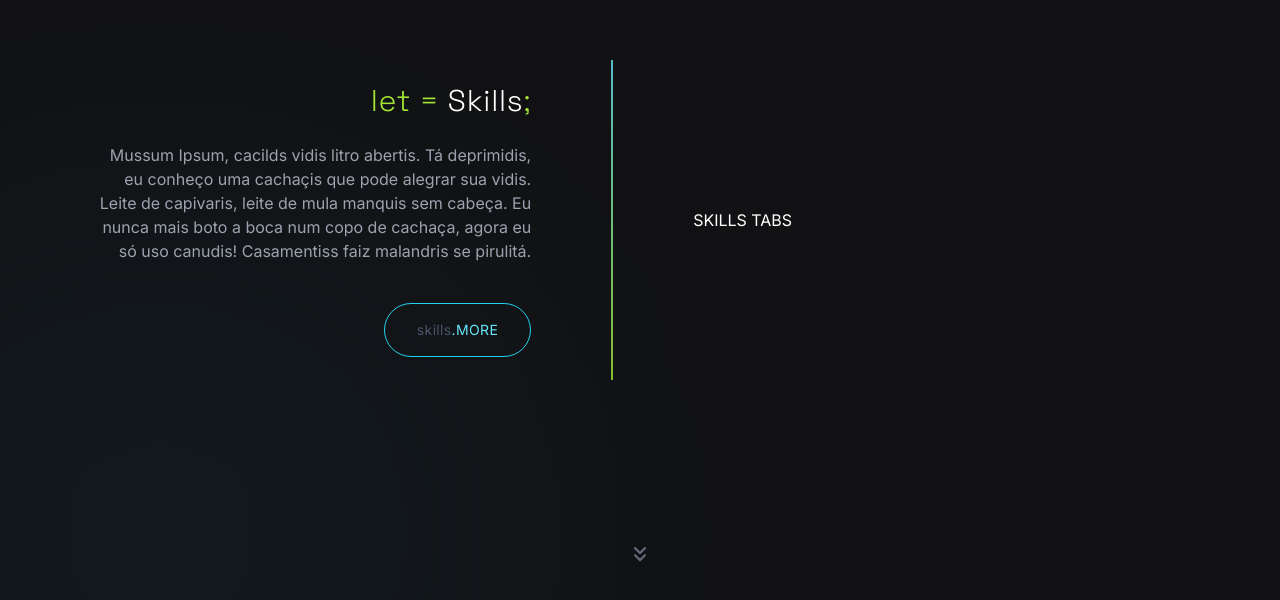
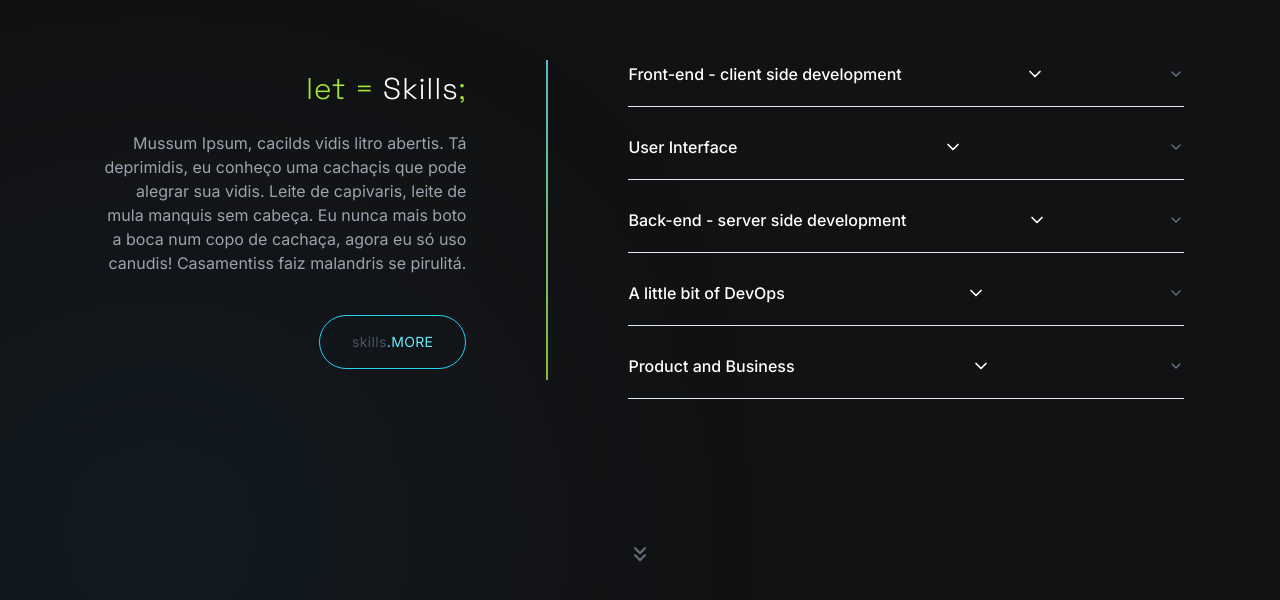
Before and after one commit to caio-guimaraes-web/portfolio-2025, a Next.js app: page / in a window 1280 px wide. Shown: the part 1788-2388 px from the top of the page. Built offline with nearby package versions, Linux system fonts and the light colour scheme.

Commit message:
Visual Structure - MySkillsSection - SkillsTabs/accordion created

```diff
--- a/src/app/components/homeSections/skills/MySkillsSection.tsx
+++ b/src/app/components/homeSections/skills/MySkillsSection.tsx
@@ -6,6 +6,7 @@ import { SkillContent } from './SkillContent'
 
 import { VerticalDivider } from '../../reusable/verticalDivider/VerticalDivider'
 import { ScrollNextSection } from '../../reusable/scrollNextSection/ScrollNextSection'
+import { SkillsTabs } from './skillsTabs/SkillsTabs'
 
 export function MySkillsSection() {
   return (
@@ -27,7 +28,7 @@ export function MySkillsSection() {
         </div>
 
         {/* SKILLS TABS */}
-        <div>SKILLS TABS</div>
+        <SkillsTabs />
       </div>
 
       {/* INDICADOR DE SCROLL */}
--- /dev/null
+++ b/src/app/components/homeSections/skills/skillsTabs/SkillsAccordion.tsx
@@ -0,0 +1,25 @@
+import { Accordion } from '@/components/ui/accordion'
+
+import { SkillsAccordionItem } from './SkillsAccordionItem'
+
+export function SkillsAccordion() {
+  return (
+    <Accordion type="multiple" className="w-full flex flex-col gap-2">
+      <SkillsAccordionItem
+        value="frontend"
+        title="Front-end - client side development"
+      />
+
+      <SkillsAccordionItem value="ui" title="User Interface" />
+
+      <SkillsAccordionItem
+        value="backend"
+        title="Back-end - server side development"
+      />
+
+      <SkillsAccordionItem value="devops" title="A little bit of DevOps" />
+
+      <SkillsAccordionItem value="product" title="Product and Business" />
+    </Accordion>
+  )
+}
--- /dev/null
+++ b/src/app/components/homeSections/skills/skillsTabs/SkillsAccordionItem.tsx
@@ -0,0 +1,56 @@
+import {
+  AccordionItem,
+  AccordionTrigger,
+  AccordionContent,
+} from '@/components/ui/accordion'
+
+import { ChevronDown } from 'lucide-react'
+
+interface SkillsAccordionItemProps {
+  value: string
+  title: string
+}
+
+export function SkillsAccordionItem({
+  value,
+  title,
+}: SkillsAccordionItemProps) {
+  return (
+    <AccordionItem value={value} className="border-b border-white/10">
+      <AccordionTrigger
+        className="
+          flex items-center justify-between
+          py-5 text-left
+          text-sm sm:text-base
+          text-white/80
+          hover:text-cyan-400
+          transition-colors
+        "
+      >
+        <span>{title}</span>
+
+        <ChevronDown
+          className="
+            h-5 w-5
+            shrink-0
+            text-white/40
+            transition-transform duration-300
+            data-[state=open]:rotate-180
+          "
+        />
+      </AccordionTrigger>
+
+      <AccordionContent
+        className="
+          pb-5
+          text-white/60
+          text-sm
+          leading-relaxed
+        "
+      >
+        {/* Conteúdo virá aqui depois */}
+        <div className="h-4" />
+      </AccordionContent>
+    </AccordionItem>
+  )
+}
--- /dev/null
+++ b/src/app/components/homeSections/skills/skillsTabs/SkillsTabs.tsx
@@ -0,0 +1,9 @@
+import { SkillsAccordion } from './SkillsAccordion'
+
+export function SkillsTabs() {
+  return (
+    <div className="w-full lg:w-[60%]">
+      <SkillsAccordion />
+    </div>
+  )
+}
```
